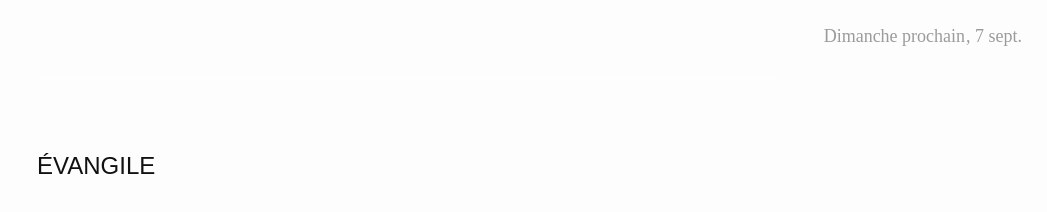
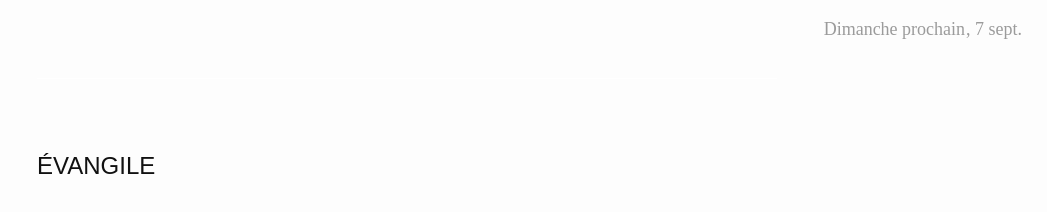
Before and after one commit to pascallaliberte/lectures, a Jekyll site: the page built from index.html, in a window 1280 px wide. Shown: the top 212 px of the page, without its empty margins (233-1280 px from the left). Built offline with Jekyll 4.4.1, drawn with Linux system fonts in a browser that asks for light colours; nearby versions of some CDN libraries.

Commit message:
Aligné le lien pour afficher les autres textes avec la date

```diff
--- a/_sass/_layout.scss
+++ b/_sass/_layout.scss
@@ -191,11 +191,9 @@
   float: right;
   color: $grey-color;
   margin: 0;
-  margin-top: 0.5em;
-  line-height: 1;
   .post-date-day-month-year {
     margin-left: -0.2em;
-    @include media-query($on-laptop) {
+    @include media-query($on-palm) {
       display: none;
     }
   }
@@ -237,7 +235,6 @@
 #post-readings-additional-toggle {
   position: absolute;
   top: 1em;
-  margin-top: 0.5em;
   font-size: $small-font-size;
   color: $grey-color;
   a {
```
